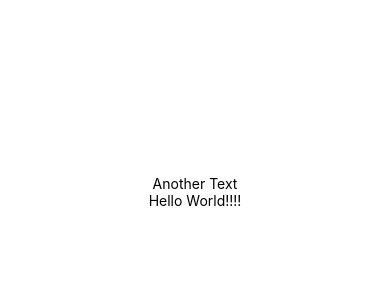
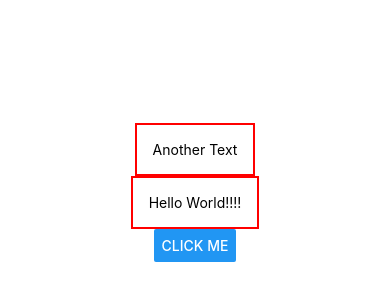
Before and after one commit to dotnet9-templates/RNCourse, a React Native app in the folder RNCourse/: screen / in a window 390 px wide. Shown: the part 230-530 px from the top of the page. Built offline with nearby package versions, Linux system fonts and the light colour scheme.

Commit message:
s2e15 end

```diff
--- a/RNCourse/App.js
+++ b/RNCourse/App.js
@@ -3,8 +3,8 @@ import { StyleSheet, Text, View, Button, Pressable } from "react-native";
 export default function App() {
   return (
     <View style={styles.container}>
-      <Text>Another Text</Text>
-      <Text>Hello World!!!!</Text>
+      <Text style={styles.dummyText}>Another Text</Text>
+      <Text style={styles.dummyText}>Hello World!!!!</Text>
       {/*
         NOTE: <Button> renders using the native style of each platform.
         iOS: blue text link (no background) — standard iOS style
@@ -13,7 +13,7 @@ export default function App() {
         To get identical styling on both, use <TouchableOpacity> or <Pressable> with custom styles instead.
       */}
       {/* <Button> — platform-native styling (looks different on iOS vs Android) */}
-      {/* <Button title="Click me" onPress={() => alert("Button pressed")} /> */}
+      <Button title="Click me" onPress={() => alert("Button pressed")} />
 
       {/* <Pressable> — custom styling, looks the same on both platforms */}
       {/* <Pressable
@@ -33,4 +33,10 @@ const styles = StyleSheet.create({
     alignItems: "center",
     justifyContent: "center",
   },
+  dummyText: {
+    margine: 16,
+    borderWidth: 2,
+    borderColor: "red",
+    padding: 16,
+  },
 });
```
